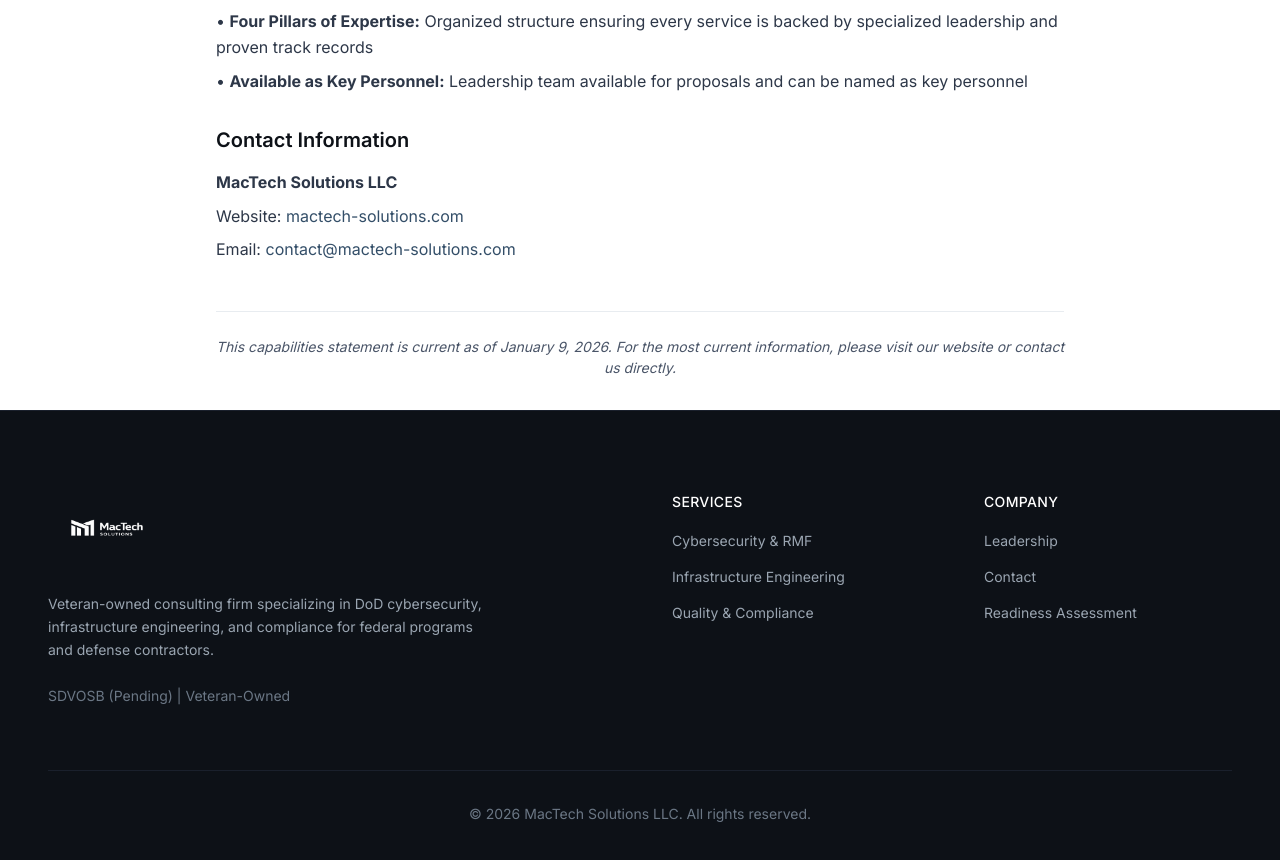
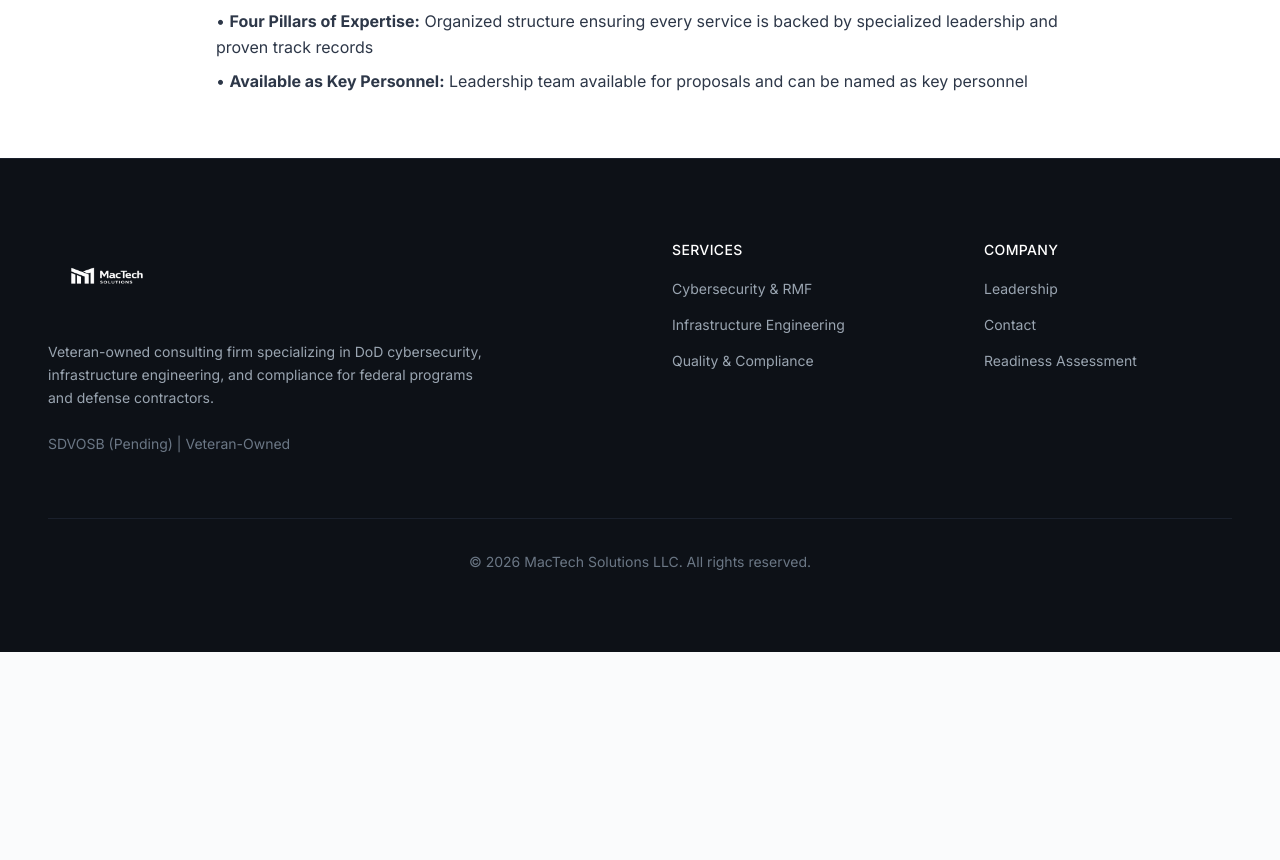
Before and after one commit to MacTechSolutionsLLC/mactech, a Next.js app: page /capabilities in a window 1280 px wide. Shown: the part 3684-4544 px from the top of the page. After the commit the page ends 4336 px from the top, so only its background shows below. Built offline with nearby package versions, Linux system fonts and the light colour scheme.

Commit message:
Remove Contact Information section and footer note from capabilities page

```diff
--- a/app/capabilities/page.tsx
+++ b/app/capabilities/page.tsx
@@ -292,31 +292,6 @@
             </ul>
           </section>
 
-          {/* Contact Information */}
-          <section className="mb-8 print:mb-6">
-            <h2 className="text-xl font-semibold text-neutral-900 mb-4 print:text-lg print:mb-3">
-              Contact Information
-            </h2>
-            <div className="space-y-2 print:space-y-1">
-              <p className="text-body text-neutral-700 print:text-sm">
-                <strong>MacTech Solutions LLC</strong>
-              </p>
-              <p className="text-body text-neutral-700 print:text-sm">
-                Website: <a href="https://mactech-solutions.com" className="text-accent-700 print:text-neutral-900 print:no-underline">mactech-solutions.com</a>
-              </p>
-              <p className="text-body text-neutral-700 print:text-sm">
-                Email: <a href="mailto:contact@mactech-solutions.com" className="text-accent-700 print:text-neutral-900 print:no-underline">contact@mactech-solutions.com</a>
-              </p>
-            </div>
-          </section>
-
-          {/* Footer Note */}
-          <div className="mt-12 pt-6 border-t border-neutral-200 print:mt-8 print:pt-4">
-            <p className="text-body-sm text-neutral-600 text-center italic print:text-xs">
-              This capabilities statement is current as of {new Date().toLocaleDateString('en-US', { year: 'numeric', month: 'long', day: 'numeric' })}.
-              For the most current information, please visit our website or contact us directly.
-            </p>
-          </div>
         </div>
       </div>
     </>
```
